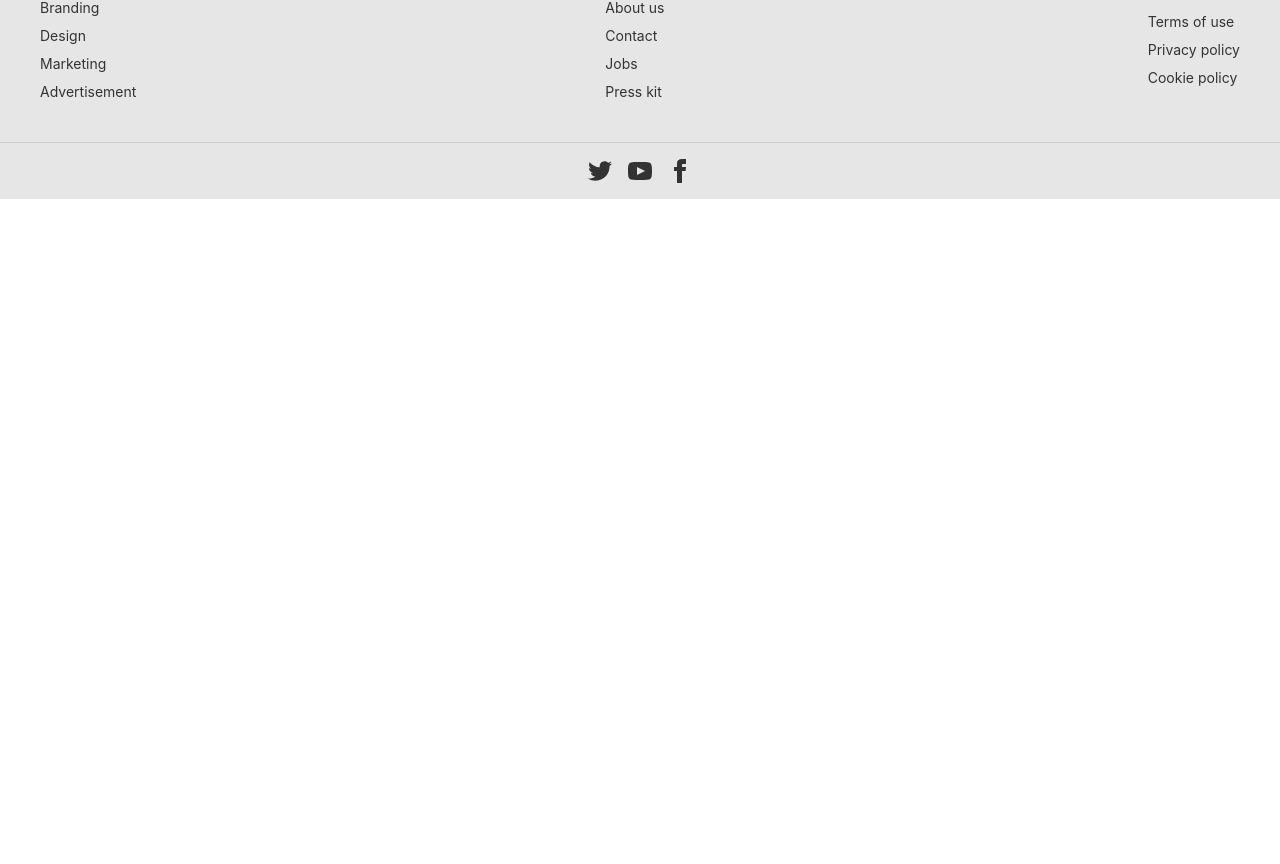
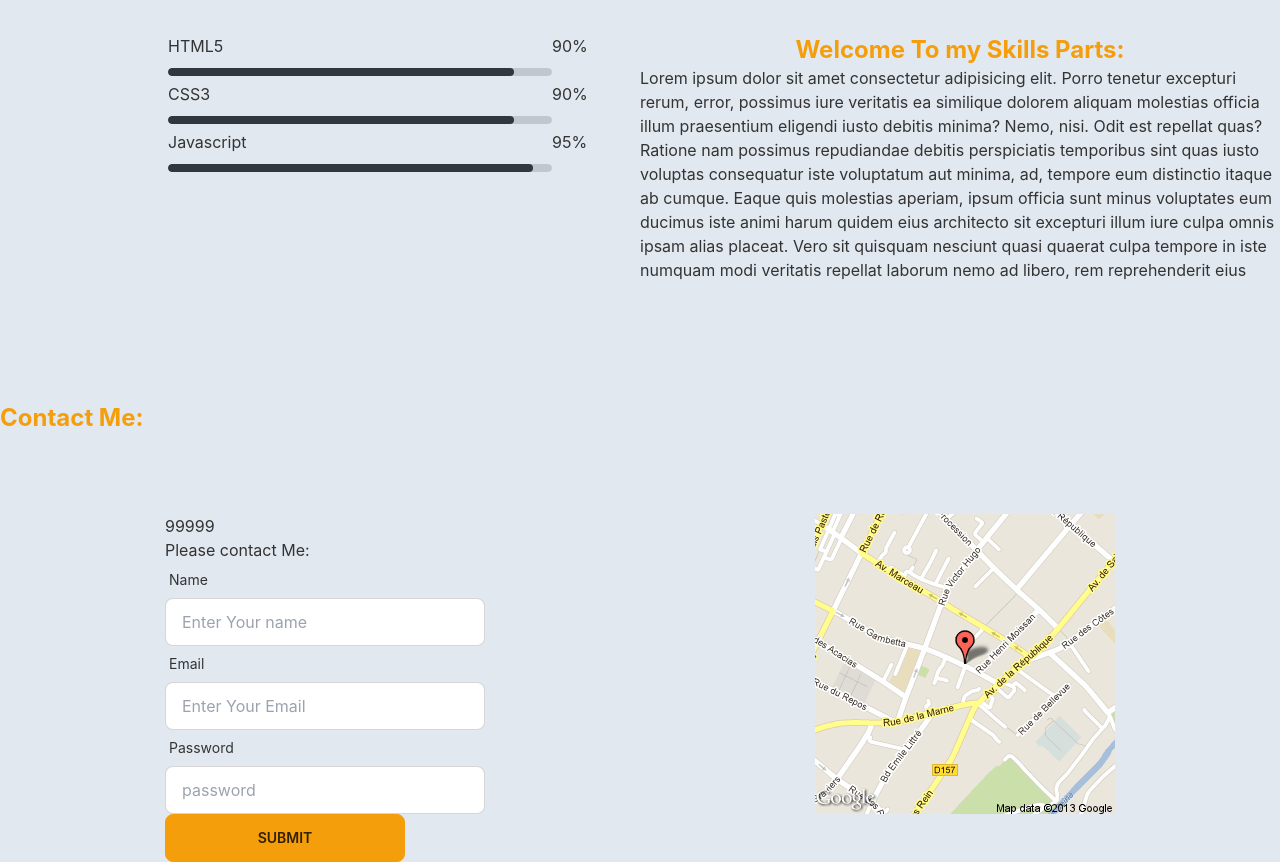
Before and after one commit to Emlakhossain/Modern-parts-clients-side-repo, a React (Create React App) app: page /portfolio in a window 1280 px wide. Shown: the part 1978-2842 px from the top of the page. Before the commit the page ends 2177 px from the top, so only its background shows below. Built offline with nearby package versions, Linux system fonts and the light colour scheme.

Commit message:
another commit of portfolio

```diff
--- a/src/Pages/Portfilio/Portfolio.css
+++ b/src/Pages/Portfilio/Portfolio.css
@@ -16,3 +16,7 @@
     width: 400px;
     height: 400px;
 }
+
+.skill {
+    width: 400px;
+}
--- a/src/Pages/Portfilio/Portfolio.js
+++ b/src/Pages/Portfilio/Portfolio.js
@@ -1,5 +1,6 @@
 import React from 'react';
 import img from '../../img/my-img.jpg';
+import map from '../../img/google.gif';
 import './Portfolio.css';
 
 const Portfolio = () => {
@@ -92,6 +93,68 @@ const Portfolio = () => {
                     </div>
                 </div>
             </section>
+            <section className=' pb-10'>
+                <h3 className='text-center font-bold text-2xl text-primary ml-24 mb-20'>SKILLS:</h3>
+                <div className='grid grid-cols-1 md:grid-cols-2 lg:grid-cols-2'>
+                    <div className='skill justify-self-center ml-24'>
+                        <div className='text-start flex'>
+                            <div>
+                                <p className='text-start'>HTML5</p>
+                                <p><progress class="progress w-96 " value="90" max="100"></progress></p>
+                            </div>
+                            <p>90%</p>
+                        </div>
+                        <div className='text-start flex'>
+                            <div>
+                                <p className='text-start'>CSS3</p>
+                                <p><progress class="progress w-96 " value="90" max="100"></progress></p>
+                            </div>
+                            <p>90%</p>
+                        </div>
+                        <div className='text-start flex'>
+                            <div>
+                                <p className='text-start'>Javascript</p>
+                                <p><progress class="progress w-96 " value="95" max="100"></progress></p>
+                            </div>
+                            <p>95%</p>
+                        </div>
+                    </div>
+                    <div className='justify-center items-center'>
+                        <h4 className='text-center text-primary font-bold text-2xl'>Welcome To my Skills Parts:</h4>
+                        <p>Lorem ipsum dolor sit amet consectetur adipisicing elit. Porro tenetur excepturi rerum, error, possimus iure veritatis ea similique dolorem aliquam molestias officia illum praesentium eligendi iusto debitis minima? Nemo, nisi. Odit est repellat quas? Ratione nam possimus repudiandae debitis perspiciatis temporibus sint quas iusto voluptas consequatur iste voluptatum aut minima, ad, tempore eum distinctio itaque ab cumque. Eaque quis molestias aperiam, ipsum officia sunt minus voluptates eum ducimus iste animi harum quidem eius architecto sit excepturi illum iure culpa omnis ipsam alias placeat. Vero sit quisquam nesciunt quasi quaerat culpa tempore in iste numquam modi veritatis repellat laborum nemo ad libero, rem reprehenderit eius </p>
+                    </div>
+                </div>
+            </section>
+            <section className="about-container my-20">
+                <h4 className='text-start font-bold text-2xl text-primary my-20'>Contact Me:</h4>
+
+                <div className='flex justify-around'>
+                    <div>99999
+                        <h4>Please contact Me:</h4>
+                        <form >
+                            <label class="label">
+                                <span class="label-text">Name</span>
+                            </label>
+                            <input type="text" placeholder="Enter Your name" class="input input-bordered w-96 max-w-xs" required />
+
+                            <label class="label">
+                                <span class="label-text">Email</span>
+                            </label>
+                            <input type="email" placeholder="Enter Your Email" class="input input-bordered w-96 max-w-xs" required />
+
+                            <label class="label">
+                                <span class="label-text">Password</span>
+                            </label>
+                            <input type="password" placeholder="password" class="input input-bordered w-96 max-w-xs" required />
+                            <br />
+                            <input type="button" value="Submit" className='btn btn-primary w-60' />
+                        </form>
+                    </div>
+                    <div>
+                        <img src={map} alt="" />
+                    </div>
+                </div>
+            </section>
         </div>
     );
 };
```
Also changed, not shown: src/img/google.gif (added).
